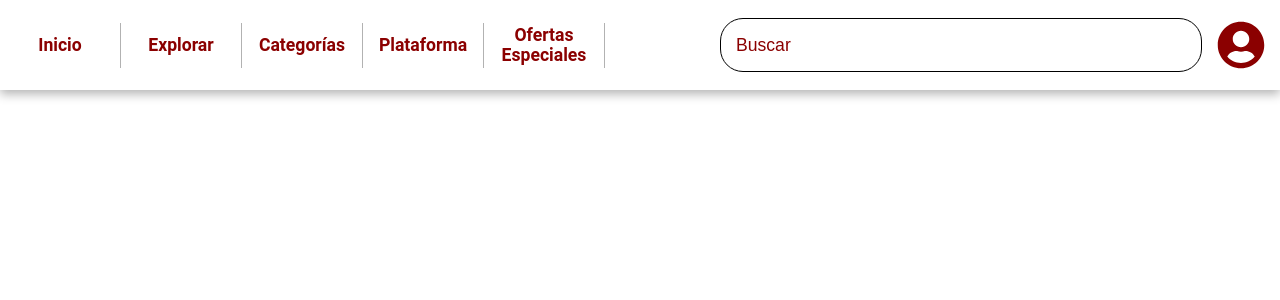
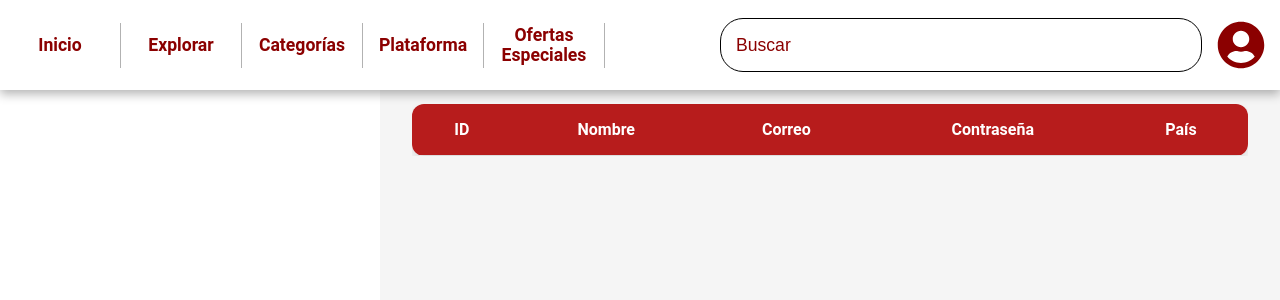
Before and after one commit to jdpadillavigo/GameStore-Frontend, a React (Vite) app: page /a/usuarios in a window 1280 px wide. Shown: the top 300 px of the page. Built offline with nearby package versions, Linux system fonts and the light colour scheme.

Commit message:
Se añadio la lista de registro de usuario y la cantidad de usuarios, se hizo cambios en el restcontraseña y confirmation al crear un botton para que pueda dar enter con el teclado y seguir con el siguiente

```diff
--- a/src/pages/AdminPages/Stats/Stats.css
+++ b/src/pages/AdminPages/Stats/Stats.css
@@ -1,19 +1,19 @@
-.estadisticas-container {
-  padding: 2rem;
-  margin-left: 380px; /* ← AJUSTADO para no solaparse con el sidebar */
+.Stats-container {
+  padding: 32px;
+  margin-left: 380px;
   min-height: 100vh;
   background-color: #f5f5f5;
 }
 
-.estadisticas-titulo {
-  font-size: 1.8rem;
+.Stats-title {
+  font-size: 28.8px;
   font-weight: bold;
-  margin-bottom: 2rem;
+  margin-bottom: 32px;
 }
 
-.tarjeta-usuarios {
+.Card-users {
   background-color: white;
-  padding: 2rem;
+  padding: 32px;
   border-radius: 12px;
   box-shadow: 0 2px 10px rgba(0, 0, 0, 0.1);
   max-width: 400px;
--- a/src/pages/AdminPages/Stats/Stats.tsx
+++ b/src/pages/AdminPages/Stats/Stats.tsx
@@ -1,6 +1,7 @@
+import React, { useEffect, useState } from 'react';
 import './Stats.css';
 
-import React, { useEffect, useState } from 'react';
+
 
 const Stats: React.FC = () => {
 const [totalUsuarios, setTotalUsuarios] = useState(0);
@@ -8,19 +9,24 @@ const Stats: React.FC = () => {
 useEffect(() => {
 const datos = localStorage.getItem('usuariosRegistrados');
 const usuarios = datos ? JSON.parse(datos) : [];
-    setTotalUsuarios(usuarios.length);
+const soloUsuarios = usuarios.filter((usuario: any) => usuario.rol === 'usuario');
+setTotalUsuarios(soloUsuarios.length);
  }, []);
 
+
+
  return (
-    <div className="estadisticas-container">
-      <h2 className="estadisticas-titulo">Estadísticas</h2>
-      <div className="tarjeta-usuarios">
+
+  <div className="Stats-container">
+   <h2 className="Stats-title">Estadísticas</h2>
+   <div className="Card-users">
     <p>Total de usuarios registrados</p>
     <h1>{totalUsuarios}</h1>
    </div>
   </div>
+
 )
+
 };
 
 export default Stats;
-;
--- a/src/pages/AdminPages/Users/Users.css
+++ b/src/pages/AdminPages/Users/Users.css
@@ -0,0 +1,53 @@
+.user-list {
+  display: flex;
+  justify-content: center;
+  align-items: start;
+  padding: 32px;
+  margin-left: 380px;
+  min-height: 100vh;
+  background-color: #f5f5f5;
+}
+
+.user-list-inner {
+  width: 100%;
+  max-width: 1000px;
+}
+
+.user-list h2 {
+  font-size: 24px;
+  font-weight: bold;
+  margin-bottom: 24px;
+  color: #b71c1c;
+  text-align: center;
+}
+
+.user-list-container {
+  overflow-x: auto;
+}
+
+.user-list table {
+  width: 100%;
+  border-collapse: collapse;
+  background-color: white;
+  border-radius: 12px;
+  overflow: hidden;
+  box-shadow: 0 4px 8px rgba(0, 0, 0, 0.1);
+}
+
+.user-list th,
+.user-list td {
+  padding: 16px;
+  border-bottom: 1px solid #ddd;
+  text-align: center;
+  vertical-align: middle;
+}
+
+.user-list th {
+  background-color: #b71c1c;
+  color: white;
+  font-weight: bold;
+}
+
+.user-list tr:last-child td {
+  border-bottom: none;
+}
--- a/src/pages/AdminPages/Users/Users.tsx
+++ b/src/pages/AdminPages/Users/Users.tsx
@@ -1,11 +1,47 @@
+import React, { useEffect, useState } from 'react';
 import './Users.css';
 
-const Users = () => {
+const Users: React.FC = () => {
+  const [usuarios, setUsuarios] = useState([]);
+
+  useEffect(() => {
+    const datos = localStorage.getItem('usuariosRegistrados');
+    const usuariosRegistrados = datos ? JSON.parse(datos) : [];
+    const soloUsuarios = usuariosRegistrados.filter((usuario: any) => usuario.rol === 'usuario');
+    setUsuarios(soloUsuarios);
+  }, []);
+
   return (
-    <div>
-        Contenido
+    <div className="user-list">
+      <div className="user-list-inner">
+        <h2>Usuarios Registrados</h2>
+        <div className="user-list-container">
+          <table>
+            <thead>
+              <tr>
+                <th>ID</th>
+                <th>Nombre</th>
+                <th>Correo</th>
+                <th>Contraseña</th>
+                <th>País</th>
+              </tr>
+            </thead>
+            <tbody>
+              {usuarios.map((usuario: any, index: number) => (
+                <tr key={index}>
+                  <td>{index + 1}</td>
+                  <td>{usuario.nombre}</td>
+                  <td>{usuario.email}</td>
+                  <td>{usuario.contraseña}</td>
+                  <td>{usuario.pais}</td>
+                </tr>
+              ))}
+            </tbody>
+          </table>
+        </div>
+      </div>
     </div>
   );
-}
+};
 
 export default Users;
--- a/src/pages/Confirmation/Confirmation.css
+++ b/src/pages/Confirmation/Confirmation.css
@@ -8,7 +8,7 @@
 
 .confirmation-form {
   background-color: #ffffff;
-  padding: 2rem;
+  padding: 32px;
   border-radius: 12px;
   width: 350px;
   box-shadow: 0 6px 12px rgba(0, 0, 0, 0.1);
@@ -16,38 +16,38 @@
 
 .confirmation-form h2 {
   text-align: center;
-  margin-bottom: 1.2rem;
-  font-size: 1.8rem;
+  margin-bottom: 19.2px;
+  font-size: 28.8px;
   color: black;
 }
 
 .confirmation-form p {
-  font-size: 0.95rem;
+  font-size: 15.2px;
   text-align: center;
-  margin-bottom: 1.2rem;
+  margin-bottom: 19.2px;
   color: black;
 }
 
 .confirmation-form label {
   font-weight: 600;
   display: block;
-  margin-top: 1rem;
+  margin-top: 16px;
   color: black;
 }
 
 .confirmation-form input {
   width: 95%;
-  padding: 0.5rem;
-  margin-top: 0.3rem;
+  padding: 8px;
+  margin-top: 4.8px;
   border: 1px solid #ccc;
   border-radius: 8px;
-  font-size: 1rem;
+  font-size: 16px;
 }
 
 .confirmation-form button {
-  margin-top: 1.5rem;
+  margin-top: 24px;
   width: 100%;
-  padding: 0.7rem;
+  padding: 11.2px;
   cursor: pointer;
   background-color: var(--main-color);
   color: white;
--- a/src/pages/Confirmation/Confirmation.tsx
+++ b/src/pages/Confirmation/Confirmation.tsx
@@ -34,7 +34,7 @@ const Verification: React.FC = () => {
   return (
     <div className="confirmation-container">
       <form className="confirmation-form">
-        <h2>Por favor, confirma tu identidad</h2>
+        <h2>Por favor, Confirma tu Identidad</h2>
         <p>Te enviamos un código de confirmación. Ingrésalo a continuación:</p>
 
         {mensaje && <p className="mensaje">{mensaje}</p>}
--- a/src/pages/ResetPassword/ResetPassword.css
+++ b/src/pages/ResetPassword/ResetPassword.css
@@ -1,67 +1,68 @@
-.restcontraseña-container {
+.restpassword-container {
   display: flex;
   justify-content: center;
   align-items: center;
-  height:  720px;
+  height: 720px;
   background-color: #f2f2f2;
 }
 
 .card {
   background-color: #ffffff;
-  padding: 2.5rem;
+  padding: 40px;
   border-radius: 8px;
   box-shadow: 0 2px 10px rgba(0, 0, 0, 0.15);
   width: 500px;
   text-align: center;
 }
 
-.restcontraseña-container h1 {
-  margin-bottom: 1rem;
-  font-size: 1.6rem;
+.restpassword-container h1 {
+
+  margin-bottom: 16px;
+  font-size: 25.6px;
   color: black;
 }
 
-.restcontraseña-container p {
-  font-size: 0.95rem;
-  margin-bottom: 1.5rem;
+.restpassword-container p {
+  font-size: 15.2px;
+  margin-bottom: 24px;
   color: #444;
   text-align: left;
 }
 
-.restcontraseña-container input {
+.restpassword-container input {
   width: 100%;
-  padding: 0.5rem;
-  margin-bottom: 1.5rem;
+  padding: 8px;
+  margin-bottom: 24px;
   border: 1px solid #ccc;
   border-radius: 6px;
-  font-size: 1rem;
+  font-size: 16px;
 }
 
-.restcontraseña-container button {
+.restpassword-container button {
   width: 100%;
   padding: 0.8rem;
   background-color: var(--main-color);
   color: white;
   border: none;
   border-radius: 6px;
-  font-size: 1rem;
+  font-size: 16px;
   font-weight: bold;
   cursor: pointer;
   transition: background-color 0.3s ease;
 }
 
-.restcontraseña-container button:hover {
+.restpassword-container button:hover {
   background-color: var(--secondary-color);
 }
 
 .error {
   color: var(--secondary-color);
-  font-size: 0.9rem;
-  margin-top: 0.5rem;
+  font-size: 14.4px;
+  margin-top: 8px;
 }
 
 .success {
   color: #009900;
-  font-size: 0.9rem;
-  margin-top: 0.5rem;
+  font-size: 14.4px;
+  margin-top: 8px;
 }
--- a/src/pages/ResetPassword/ResetPassword.tsx
+++ b/src/pages/ResetPassword/ResetPassword.tsx
@@ -42,14 +42,14 @@ const ResetPassword: React.FC = () => {
   };
 
   return (
-    <div className="restcontraseña-container">
+    <div className="restpassword-container">
       <div className="card">
         <h1>Restablece tu contraseña</h1>
         <p>
           Ingrese la dirección de correo electrónico verificada de su cuenta de usuario y le
           enviaremos un mensaje de confirmación de restablecimiento de contraseña.
         </p>
-        <form>
+        <form onSubmit={handleSubmit}>
           <input
             type="email"
             placeholder="Correo electrónico"
@@ -68,7 +68,7 @@ const ResetPassword: React.FC = () => {
             value={confirmarContraseña}
             onChange={(e) => setConfirmContraseña(e.target.value)}
           />
-          <button type="button" onClick={handleSubmit}>Enviar correo electrónico</button>
+          <button type="submit">Enviar correo electrónico</button>
         </form>
         {error && <div className="error">{error}</div>}
         {mensaje && <div className="success">{mensaje}</div>}
```
Also changed, not shown: src/pages/Register/Register.tsx (+36 -1 lines). Lines whose indentation alone changed are shown as unchanged.
